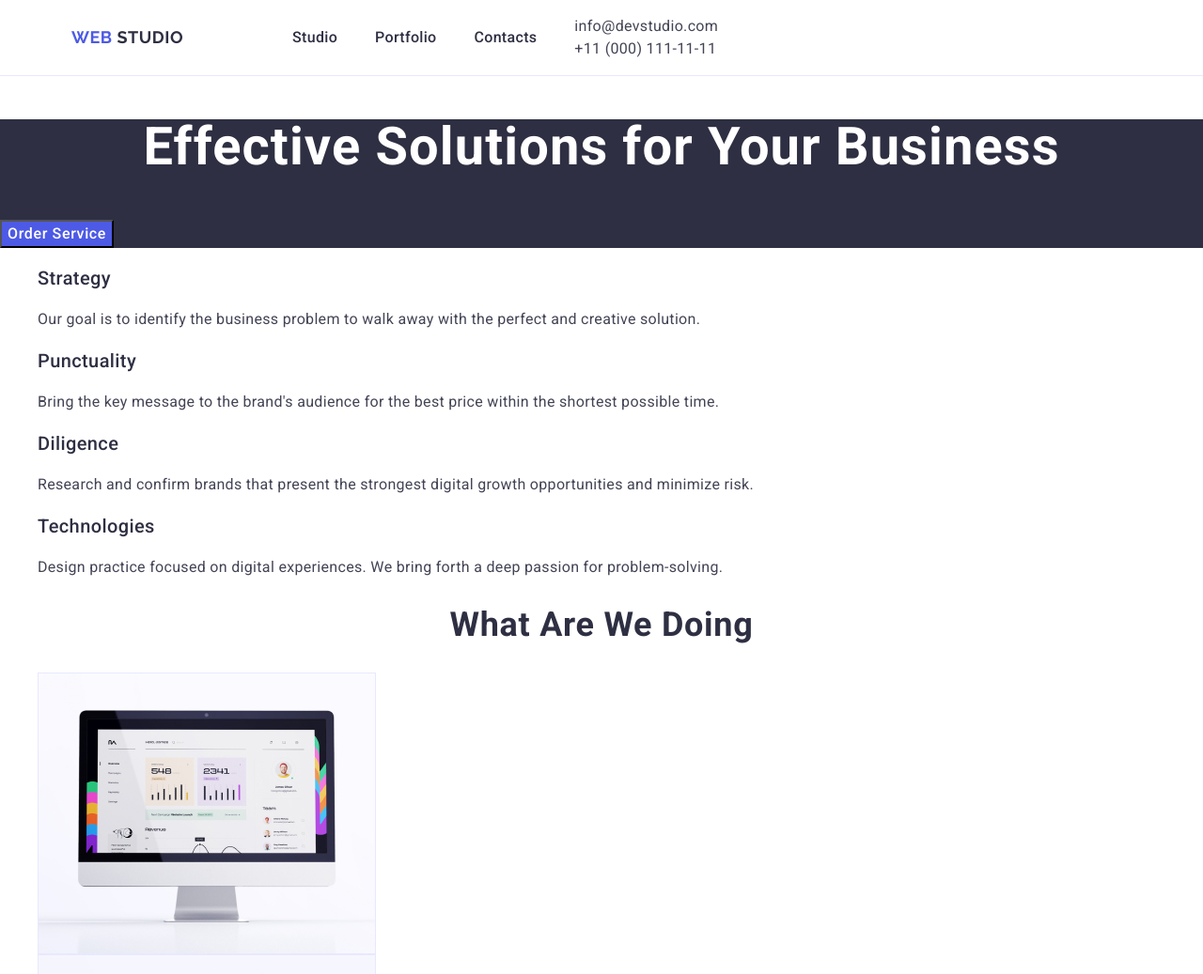
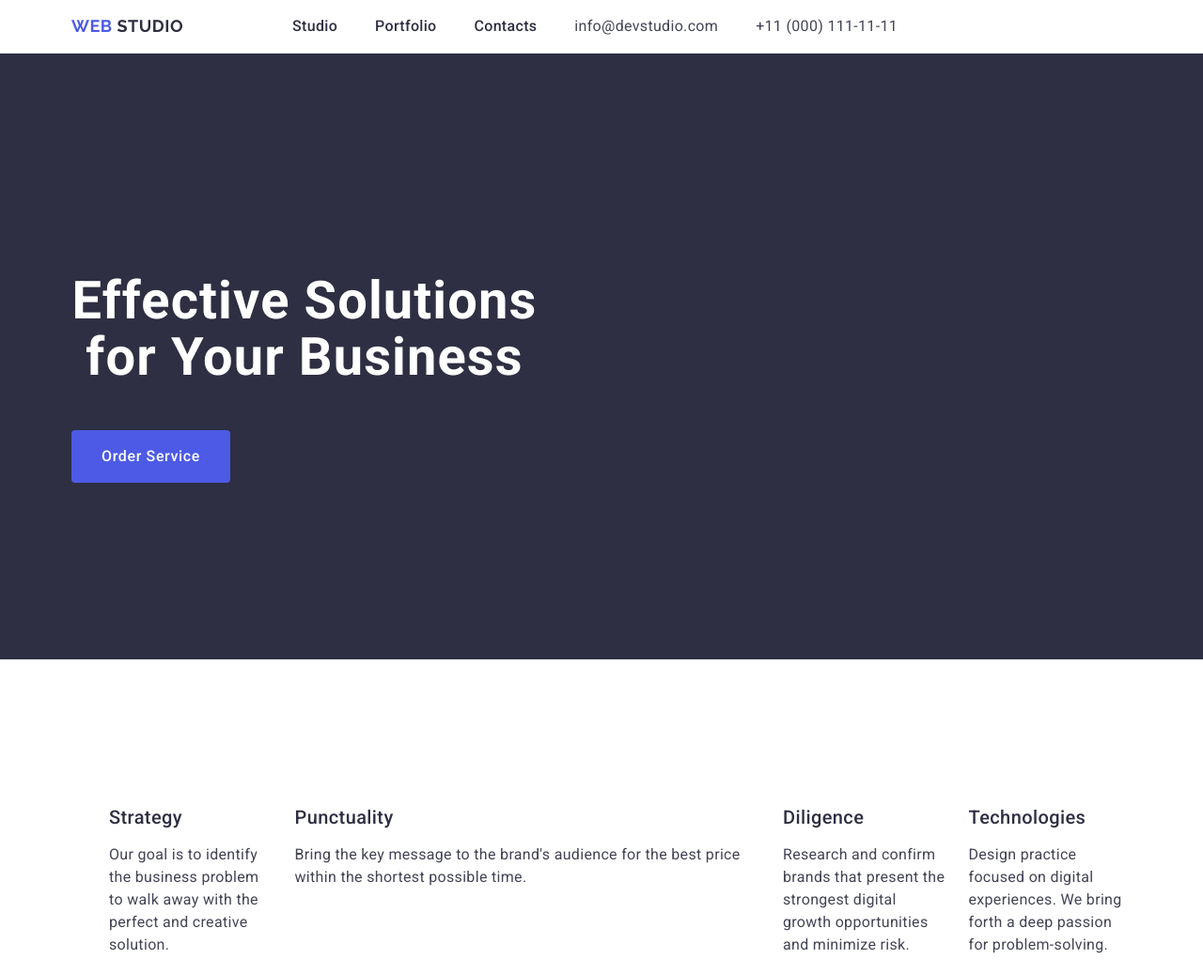
Before and after one commit to Xeothix/goit-markup-hw-03, a plain HTML site: page index.html in a window 1280 px wide. Shown: the top 1037 px of the page at 94% size. Drawn offline with nearby package versions, Linux system fonts and the light colour scheme.

Commit message:
update
section one

```diff
--- a/CSS/modern-normalize.min.css
+++ b/CSS/modern-normalize.min.css
@@ -1,5 +1,28 @@
 /* Homework 3 */
 
+/*General classes*/
+.container {
+    width: 1158px;
+    margin: 0 auto;
+    padding: 0 15px;
+}
+
+
+.visually-hidden {
+    position: absolute;
+    width: 1px;
+    height: 1px;
+    margin: -1px;
+    border: 0;
+    padding: 0;
+
+    white-space: nowrap;
+    clip-path: inset(100%);
+    clip: rect(0 0 0 0);
+    overflow: hidden;
+  }
+
+/*Header*/
 img {
     display: block;
 }
@@ -12,11 +35,6 @@ img {
     display: flex;
 }
 
-.container {
-    width: 1158px;
-    margin: 0 auto;
-    padding: 0 15px;
-}
 
 .header-navigate {
     display: flex;
@@ -41,3 +59,42 @@ img {
     display: flex;
     gap: 40px;
 }
+
+/*Section Zero*/
+
+.zero-section {
+    padding: 188px 0;
+}
+
+.zero-title {
+    max-width: 496px;
+}
+
+.zero-button {
+    background-color: #4d5ae5;
+    display: block;
+    min-width: 169px;
+    height: 56px;
+    border: none;
+    border-radius: 4px;
+    cursor: pointer;
+}
+
+/*Section One*/
+
+.one-section {
+    padding: 120px 0;
+}
+
+.one-list {
+    display: flex;
+    gap: 24px;
+}
+
+.one-list-element {
+    width: calc((100% - 72px) / 4);
+}
+
+.one-title-element {
+    margin-bottom: 8px;
+}
--- a/index.html
+++ b/index.html
@@ -24,6 +24,7 @@
     <title>Studio</title>
 </head>
 <body>
+    <!--Header-->
     <header class="header">
         <div class="header-flex container">
             <nav class="header-navigate">
@@ -39,8 +40,8 @@
                 </ul>
             </nav>
             <!--Contacts-->
-            <address class="address header-address">
-                <ul class="list">
+            <address class="address">
+                <ul class="list header-address">
                     <li>
                         <a class="address-a link" href="mailto:info@devstudio.com">info@devstudio.com</a>
                     </li>
@@ -53,33 +54,37 @@
     </header>
     <!--Main-->
     <main>
-        <!--Title-->
-        <section class="section-title">
-            <h1 class="h-one-section-title">Effective Solutions for Your Business</h1>
-            <button class="button-title" type="button">Order Service</button>
+        <!--Title Section 0-->
+        <section class="section-title zero-section">
+            <div class="container">
+                <h1 class="h-one-section-title zero-title">Effective Solutions for Your Business</h1>
+                <button class="button-title zero-button" type="button">Order Service</button>
+            </div>
         </section>
 
         <!--Section 1-->
-        <section>
-            <h2 hidden>Section 1</h2>
-            <ul class="list">
-                <li>
-                    <h3 class="h-three-sections">Strategy</h3>
+        <section class="one-section">
+            <div class="container">
+                <h2 class="visually-hidden">Section 1</h2>
+                <ul class="list one-list">
+                    <li class="one-list-element">
+                        <h3 class="h-three-sections one-title-element">Strategy</h3>
                         <p class="p-sections">Our goal is to identify the business problem to walk away with the perfect and creative solution. </p>
                     </li>
                     <li>
-                    <h3 class="h-three-sections">Punctuality</h3>
+                        <h3 class="h-three-sections  one-title-element">Punctuality</h3>
                         <p class="p-sections">Bring the key message to the brand's audience for the best price within the shortest possible time.</p>
                     </li>
-                <li>
-                    <h3 class="h-three-sections">Diligence</h3>
+                    <li class="one-list-element">
+                        <h3 class="h-three-sections one-title-element">Diligence</h3>
                         <p class="p-sections">Research and confirm brands that present the strongest digital growth opportunities and minimize risk.</p>
                     </li>
-                <li>
-                    <h3 class="h-three-sections">Technologies</h3>
+                    <li class="one-list-element">
+                        <h3 class="h-three-sections one-title-element">Technologies</h3>
                         <p class="p-sections">Design practice focused on digital experiences. We bring forth a deep passion for problem-solving.</p>
                     </li>
                 </ul>
+            </div>
         </section>
 
         <!--Section 2-->
```
Lines whose indentation alone changed are shown as unchanged.
